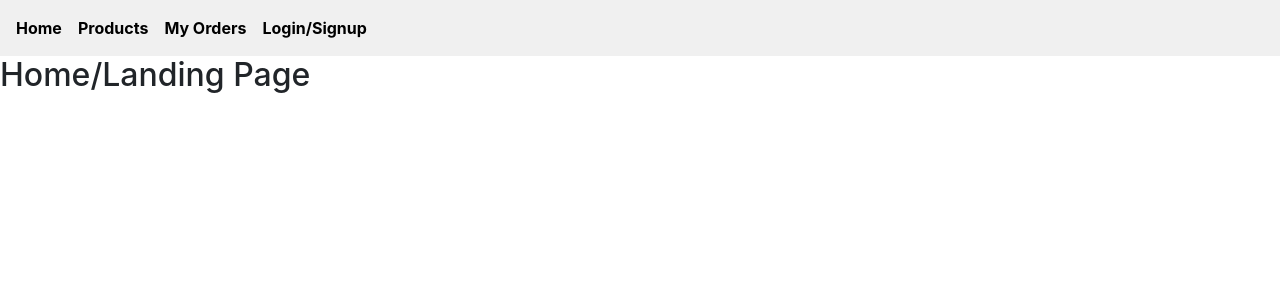
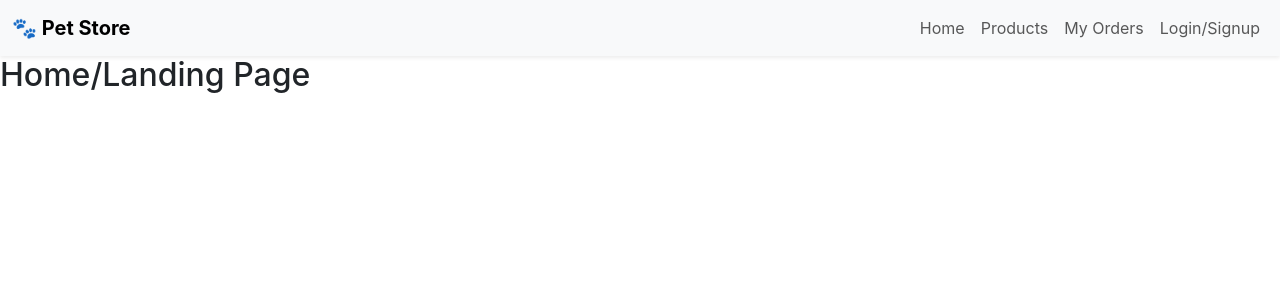
Before and after one commit to RValenzuela30/2412-FTB-Capstone, a React (Create React App) app in the folder client/: page / in a window 1280 px wide. Shown: the top 300 px of the page. Built offline with nearby package versions, Linux system fonts and the light colour scheme.

Commit message:
navbar styling changed with bootstrap

```diff
--- a/client/src/App.js
+++ b/client/src/App.js
@@ -5,15 +5,51 @@
 import Orders from "./pages/Orders.js";
 import Login from "./pages/Login.js";
 
-
 function App() {
   return (
     <Router>
-      <nav style={styles.nav}>
-        <Link to="/" style={styles.link}>Home</Link>
-        <Link to="/products" style={styles.link}>Products</Link>
-        <Link to="/orders" style={styles.link}>My Orders</Link>
-        <Link to="/login" style={styles.link}>Login/Signup</Link>
+      <nav className="navbar navbar-expand-lg navbar-light bg-light shadow-sm">
+        <div className="container-fluid">
+          <Link className="navbar-brand fw-bold" to="/">
+            🐾 Pet Store
+          </Link>
+          <button
+            className="navbar-toggler"
+            type="button"
+            data-bs-toggle="collapse"
+            data-bs-target="#navbarNav"
+            aria-controls="navbarNav"
+            aria-expanded="false"
+            aria-label="Toggle navigation"
+          >
+            <span className="navbar-toggler-icon" />
+          </button>
+
+          <div className="collapse navbar-collapse" id="navbarNav">
+            <ul className="navbar-nav ms-auto">
+              <li className="nav-item">
+                <Link className="nav-link" to="/">
+                  Home
+                </Link>
+              </li>
+              <li className="nav-item">
+                <Link className="nav-link" to="/products">
+                  Products
+                </Link>
+              </li>
+              <li className="nav-item">
+                <Link className="nav-link" to="/orders">
+                  My Orders
+                </Link>
+              </li>
+              <li className="nav-item">
+                <Link className="nav-link" to="/login">
+                  Login/Signup
+                </Link>
+              </li>
+            </ul>
+          </div>
+        </div>
       </nav>
 
       <Routes>
@@ -26,18 +62,4 @@
   );
 }
 
-const styles = {
-  nav: {
-    display: "flex",
-    gap: "1rem",
-    padding: "1rem",
-    backgroundColor: "#f0f0f0",
-  },
-  link: {
-    textDecoration: "none",
-    color: "black",
-    fontWeight: "bold",
-  }
-};
-
 export default App;
```
